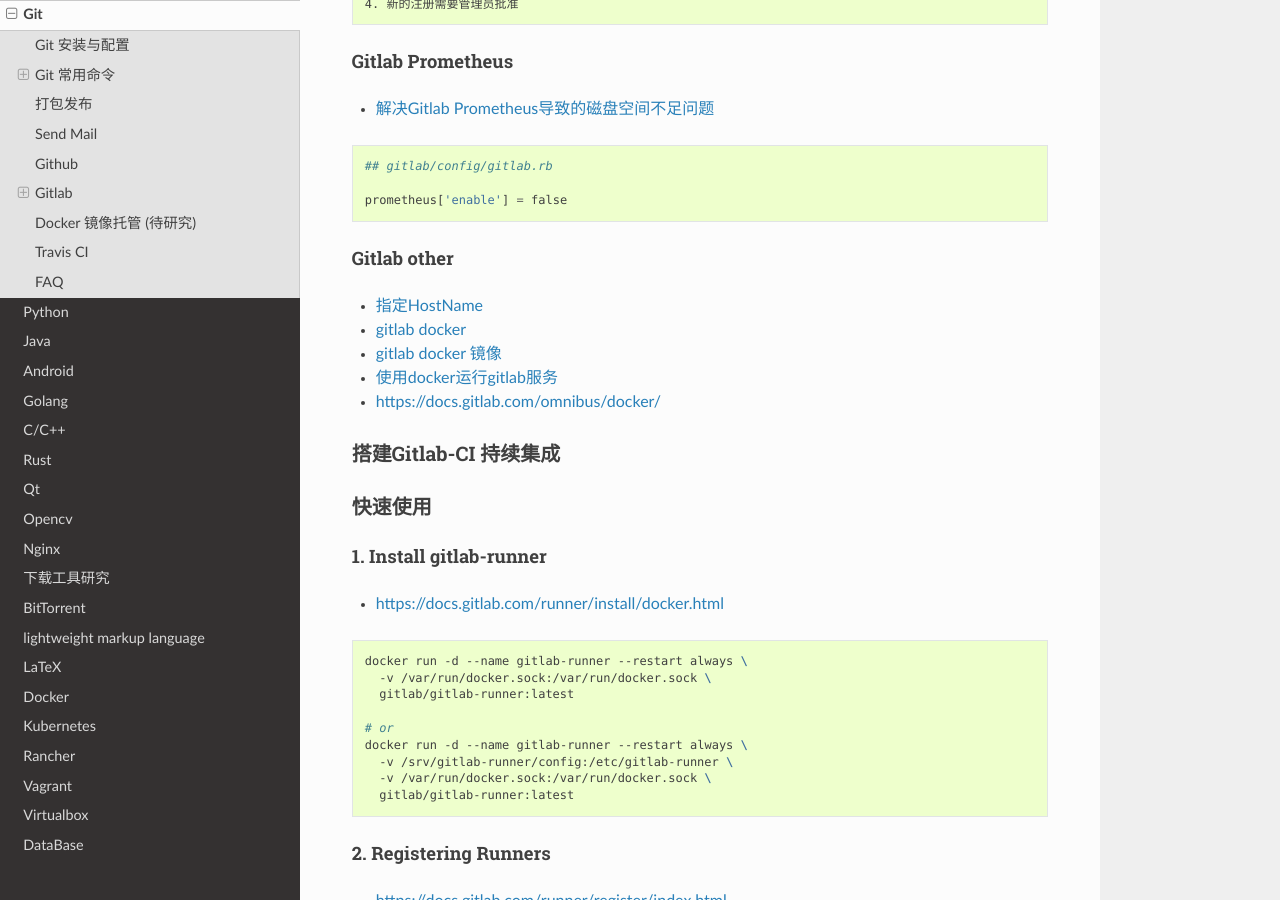
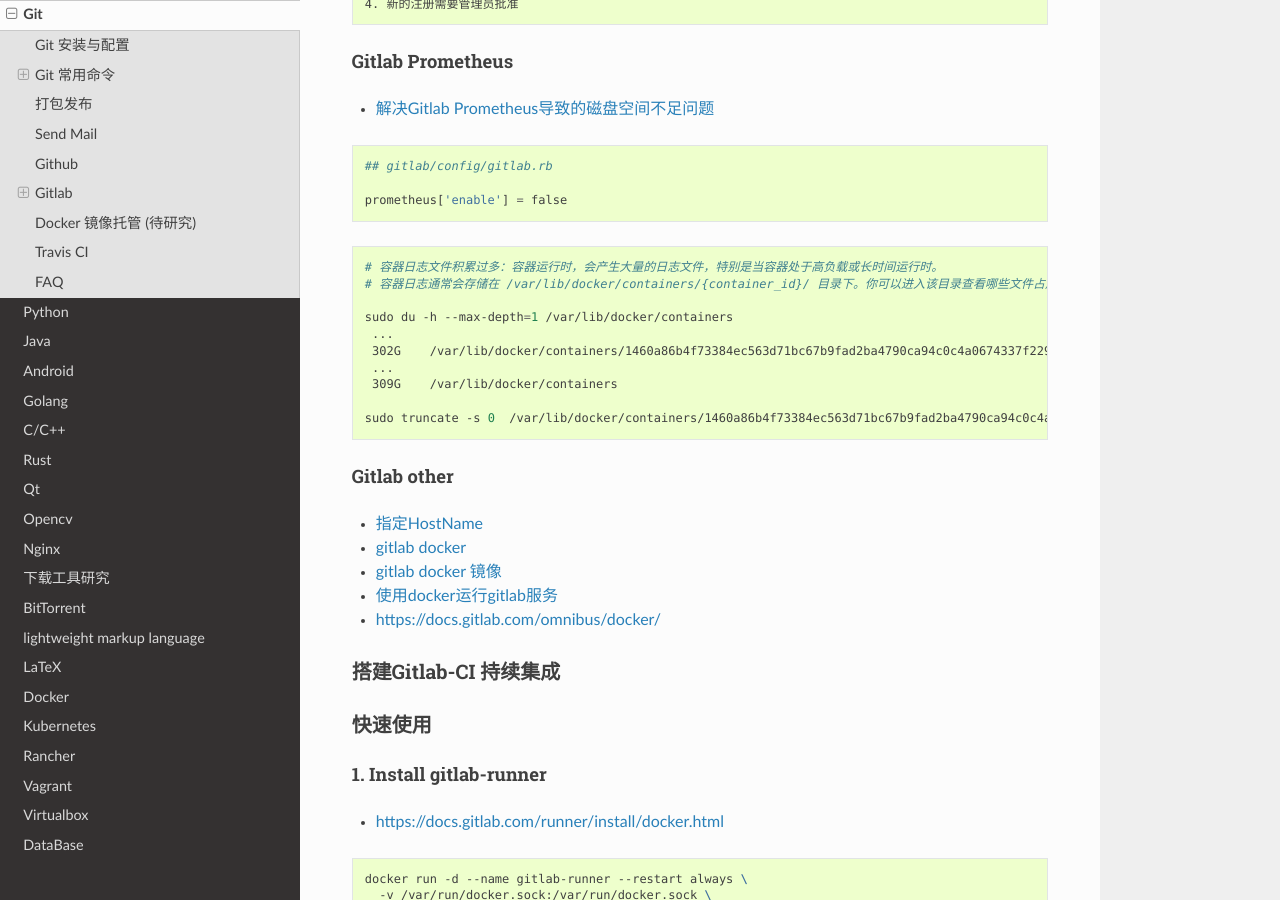
Before and after one commit to my-rds-store/my_space, a Sphinx documentation site: the page built from source/git/index.rst, in a window 1280 px wide and 900 px high, scrolled down 7220 px. Built offline with Sphinx 7.4.7 and the Read the Docs theme 3.1.0, drawn with Linux system fonts in a browser that asks for light colours.

Commit message:
update ...

```diff
--- a/source/docker/index.rst
+++ b/source/docker/index.rst
@@ -141,6 +141,7 @@
 
     # docker服务重启 (CentOS7的場合)
     sudo systemctl restart docker
+
 
 Nvidia Docker
 ================
--- a/source/git/index.rst
+++ b/source/git/index.rst
@@ -425,6 +425,21 @@
     ## gitlab/config/gitlab.rb
 
     prometheus['enable'] = false
+
+
+.. code-block:: sh
+
+    # 容器日志文件积累过多：容器运行时，会产生大量的日志文件，特别是当容器处于高负载或长时间运行时。
+    # 容器日志通常会存储在 /var/lib/docker/containers/{container_id}/ 目录下。你可以进入该目录查看哪些文件占用了大量空间，尤其是 *-json.log 文件
+
+    sudo du -h --max-depth=1 /var/lib/docker/containers
+     ...
+     302G    /var/lib/docker/containers/1460a86b4f73384ec563d71bc67b9fad2ba4790ca94c0c4a0674337f22945b06
+     ...
+     309G    /var/lib/docker/containers
+
+    sudo truncate -s 0  /var/lib/docker/containers/1460a86b4f73384ec563d71bc67b9fad2ba4790ca94c0c4a0674337f22945b06/1460a86b4f73384ec563d71bc67b9fad2ba4790ca94c0c4a0674337f22945b06-json.log
+
 
 
 
```
